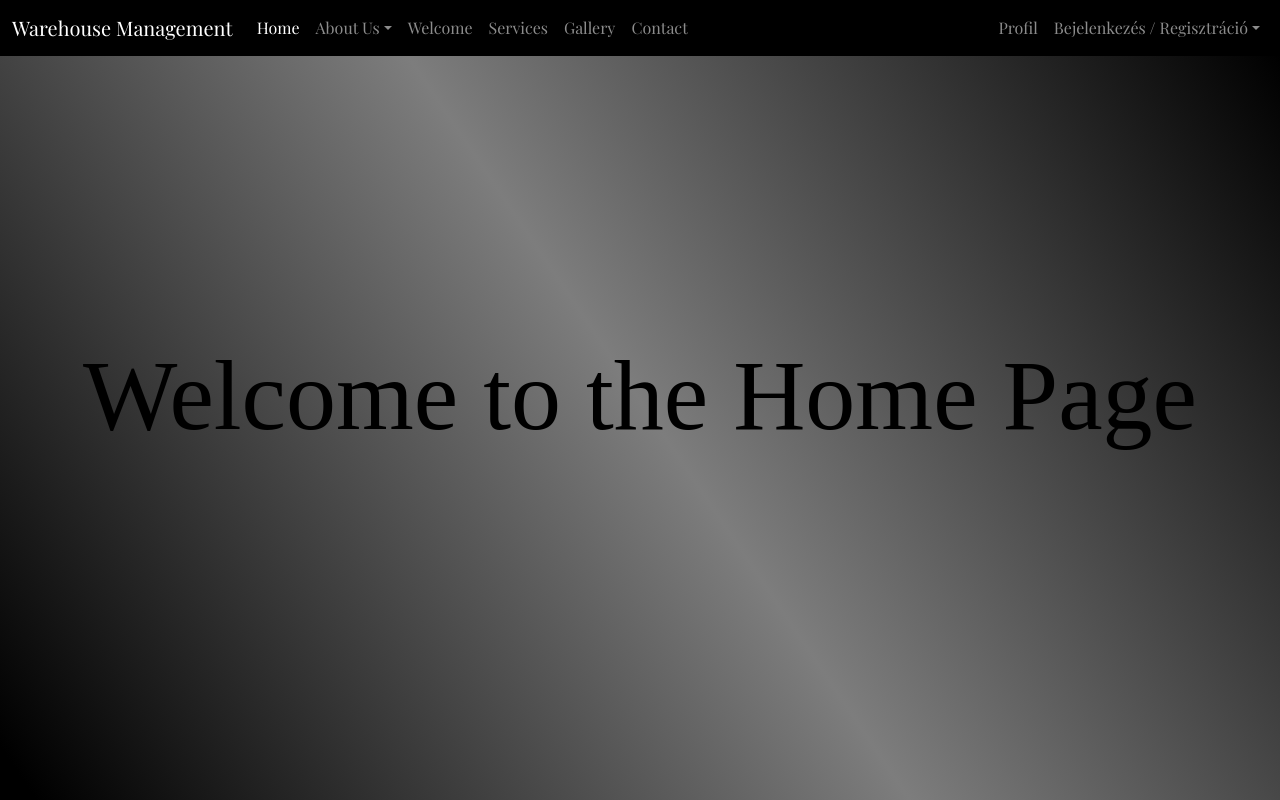
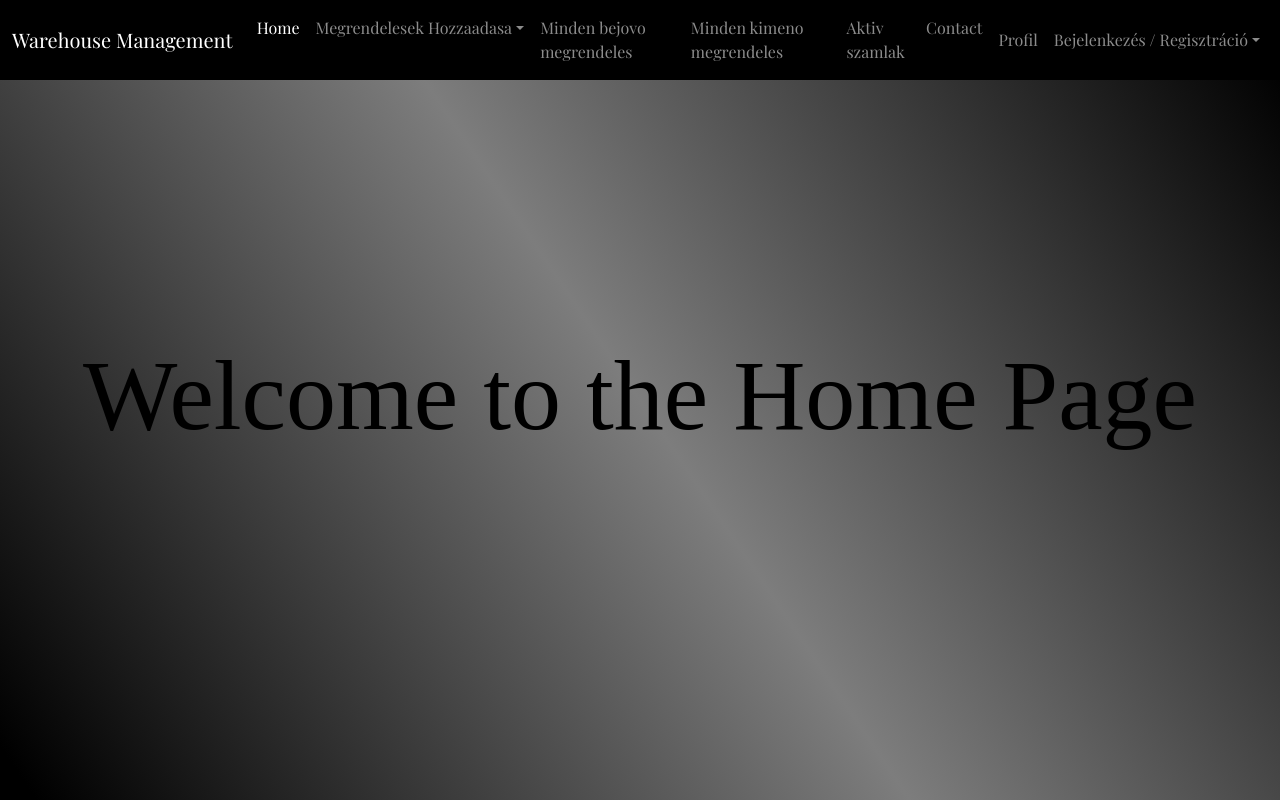
Before and after one commit to ProjectWarehouseManagement/Frontend, a React (Vite) app: page / in a window 1280 px wide. Built offline with nearby package versions, Linux system fonts and the light colour scheme; a web font is replaced by a local one.

Commit message:
Navbar changes

```diff
--- a/src/Navbar/navbar.tsx
+++ b/src/Navbar/navbar.tsx
@@ -45,25 +45,21 @@ const NavigationBar = () => {
             </li>
             <li className="nav-item dropdown">
               <a className="nav-link dropdown-toggle" href="#" id="aboutDropdown" role="button" data-bs-toggle="dropdown">
-                About Us
+                Megrendelesek Hozzaadasa
               </a>
               <ul className="dropdown-menu">
-                <li><NavLink to="/about-one" className="dropdown-item">About One</NavLink></li>
-                <li><NavLink to="/about-two" className="dropdown-item">About Two</NavLink></li>
-                <li><NavLink to="/about-three" className="dropdown-item">About Three</NavLink></li>
-                <li><NavLink to="/about-four" className="dropdown-item">About Four</NavLink></li>
-                <li><NavLink to="/about-five" className="dropdown-item">About Five</NavLink></li>
-                <li><NavLink to="/about-six" className="dropdown-item">About Six</NavLink></li>
+                <li><NavLink to="/about-one" className="dropdown-item">Kimeno Megrendeles</NavLink></li>
+                <li><NavLink to="/about-two" className="dropdown-item">Bejovo Megrendeles</NavLink></li>
               </ul>
             </li>
             <li className="nav-item">
-              <NavLink to="/welcome" className="nav-link">Welcome</NavLink>
+              <NavLink to="/welcome" className="nav-link">Minden bejovo megrendeles</NavLink>
             </li>
             <li className="nav-item">
-              <NavLink to="/services" className="nav-link">Services</NavLink>
+              <NavLink to="/services" className="nav-link">Minden kimeno megrendeles</NavLink>
             </li>
             <li className="nav-item">
-              <NavLink to="/gallery" className="nav-link">Gallery</NavLink>
+              <NavLink to="/gallery" className="nav-link">Aktiv szamlak</NavLink>
             </li>
             <li className="nav-item">
               <NavLink to="/contact" className="nav-link">Contact</NavLink>
```
